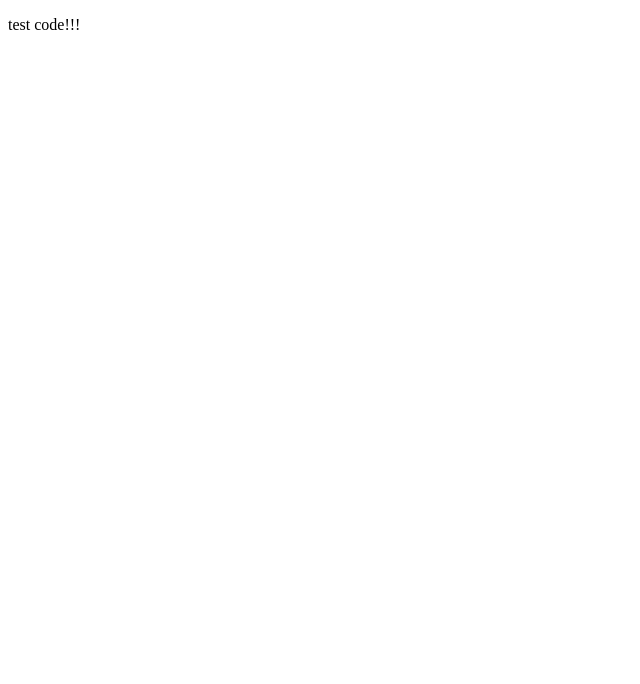
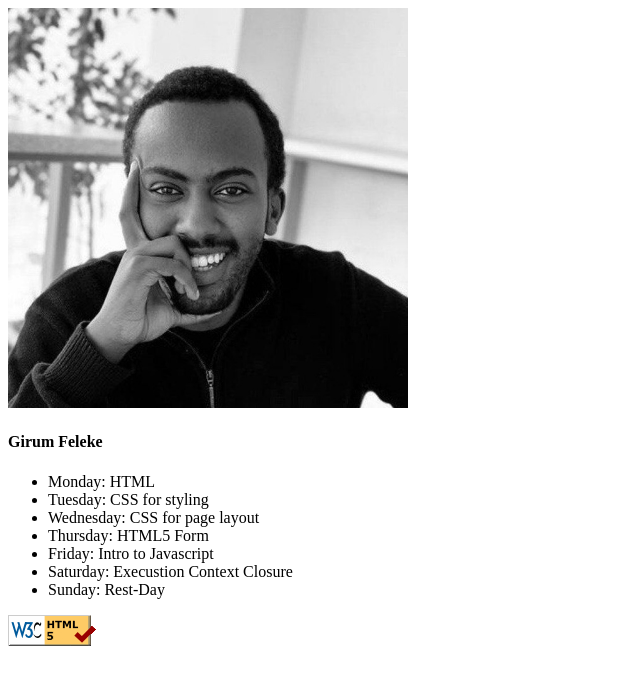
Before and after one commit to abategirum/WAP, a plain HTML site: page lab1/index.html in a window 1280 px wide. Shown: the whole page, without its empty margins (0-640 px from the left). Drawn offline with Linux system fonts and the light colour scheme.

Commit message:
first-commit

```diff
--- a/lab1/index.html
+++ b/lab1/index.html
@@ -4,11 +4,25 @@
     <meta charset="UTF-8">
     <meta http-equiv="X-UA-Compatible" content="IE=edge">
     <meta name="viewport" content="width=device-width, initial-scale=1.0">
-    <title>Document</title>
+    <title>lab 1</title>
 </head>
 <body>
-    <p>
-        test code!!!
-    </p>
+    <img  src="./myPhoto.jpg" width="400" height="400"/>
+    <h4>Girum Feleke</h4>
+    <ul>
+        <li>Monday: HTML</li>
+        <li>Tuesday: CSS for styling</li>
+        <li>Wednesday: CSS for page layout</li>
+        <li>Thursday: HTML5 Form</li>
+        <li>Friday: Intro to Javascript</li>
+        <li>Saturday: Execustion Context Closure</li>
+        <li>Sunday: Rest-Day</li>
+    </ul>
+    <footer>
+        <a
+        href="https://validator.w3.org/nu/?doc=https%3A%2F%2Fabategirum.github.io%2FWAP%2F" >
+        <img src="./w3c-html.png" alt="html validator"/> </a>
+
+    </footer>
 </body>
 </html>
```
Also changed, not shown: lab1/myPhoto.jpg (added), lab1/w3c-html.png (added), 1 other file.
